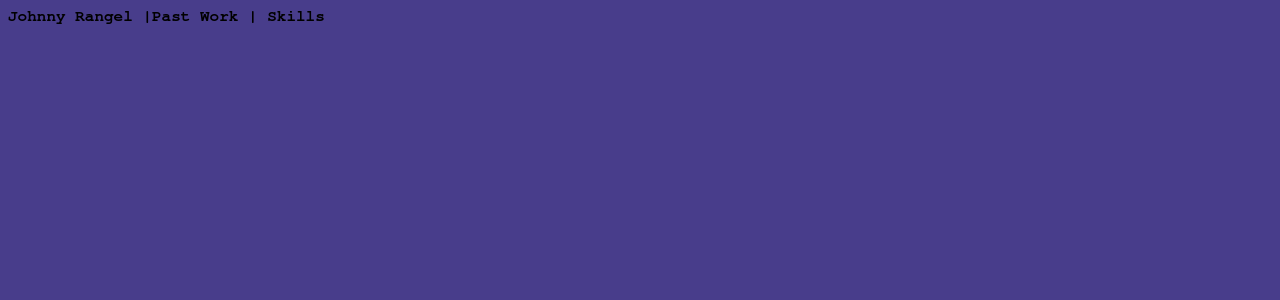
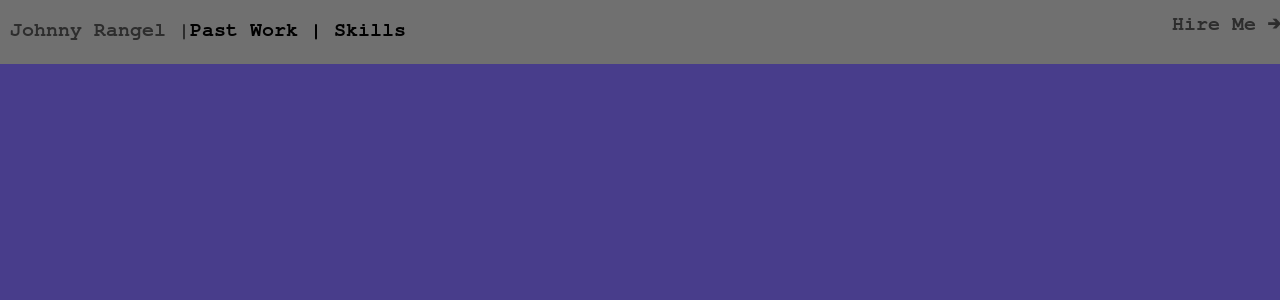
Before and after one commit to jrangel2295/personal-website, a React (Create React App) app: page / in a window 1280 px wide. Shown: the top 300 px of the page. Built offline with nearby package versions, Linux system fonts and the light colour scheme.

Commit message:
added floating rightside

```diff
--- a/package.json
+++ b/package.json
@@ -3,6 +3,9 @@
   "version": "0.1.0",
   "private": true,
   "dependencies": {
+    "@emotion/react": "^11.10.0",
+    "@emotion/styled": "^11.10.0",
+    "@mui/material": "^5.9.3",
     "@testing-library/jest-dom": "^5.16.4",
     "@testing-library/react": "^13.3.0",
     "@testing-library/user-event": "^13.5.0",
@@ -18,7 +21,6 @@
     "test": "react-scripts test",
     "eject": "react-scripts eject"
   },
-
   "browserslist": {
     "production": [
       ">0.2%",
--- a/src/App.css
+++ b/src/App.css
@@ -1,5 +1,6 @@
 *{
   background-color: #483D8B;
+  margin: 0;
 }
 .App {
   text-align: center;
--- a/src/App.js
+++ b/src/App.js
@@ -12,7 +12,7 @@ function App() {
     setloading(true);
     setTimeout(() => {
       setloading(false);
-    }, 3000);
+    }, 100);
   }, []);
 
   return (
--- a/src/Header/Header.css
+++ b/src/Header/Header.css
@@ -1,8 +1,32 @@
-.name, .top-info{
-    cursor: pointer;
-    border: bold;
+.name,
+.top-info, .right-side {
+  cursor: pointer;
+  border: bold;
+  font-family: "freeMono";
+  font-weight: 800;
+  color: rgb(0,0,0,0.6);
+  background-color: rgb(112, 112, 112);
+  margin-top: 1em;
+  font-size: 20px;
+}
+
+.name{
     float: left;
-    font-family: 'freeMono';
-    font-weight: 800;
+    font-size: 20px;
+    text-indent: 10px;
+}
+
+.top-info{
+    float: left;
+    color: black;
+}
+.container{
+    height: 4em;
+    background-color: rgb(112, 112, 112);
 
 }
+
+.right-side{
+    margin-top: 14px;
+    float: right;
+}
--- a/src/Header/Header.js
+++ b/src/Header/Header.js
@@ -6,6 +6,7 @@ const Header = () => {
     <div className="container">
       <div className="name">Johnny Rangel |</div>
       <div className="top-info">Past Work |  Skills</div>
+      <div className="right-side">Hire Me ➔</div>
     </div>
   );
 };
```
Also changed, not shown: 1 other file (tests, documents, lock files or other folders).
